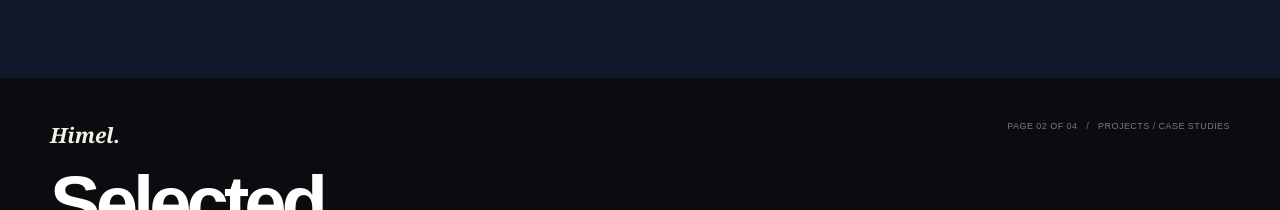
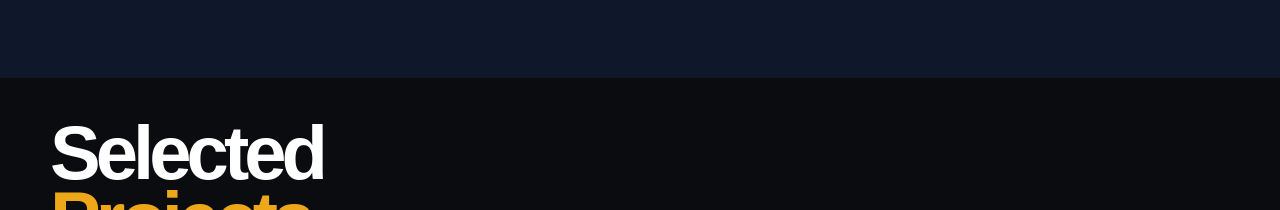
Before and after one commit to kiran123-stack/portfolio_website, a React (Vite) app: page / in a window 1280 px wide. Shown: the part 4240-4450 px from the top of the page. Built offline with nearby package versions, Linux system fonts and the light colour scheme.

Commit message:
Update work.jsx

```diff
--- a/src/pages/work.jsx
+++ b/src/pages/work.jsx
@@ -264,13 +264,8 @@ export default function SelectedProjects() {
 
           <div className="projects-header">
             <div>
-              <div className="brand-mark">
-                Himel.
-              </div>
-
-              <div className="page-label">
-                PAGE 02 OF 04 &nbsp; / &nbsp; PROJECTS / CASE STUDIES
-              </div>
+
+
 
               <h1>
                 Selected
```
